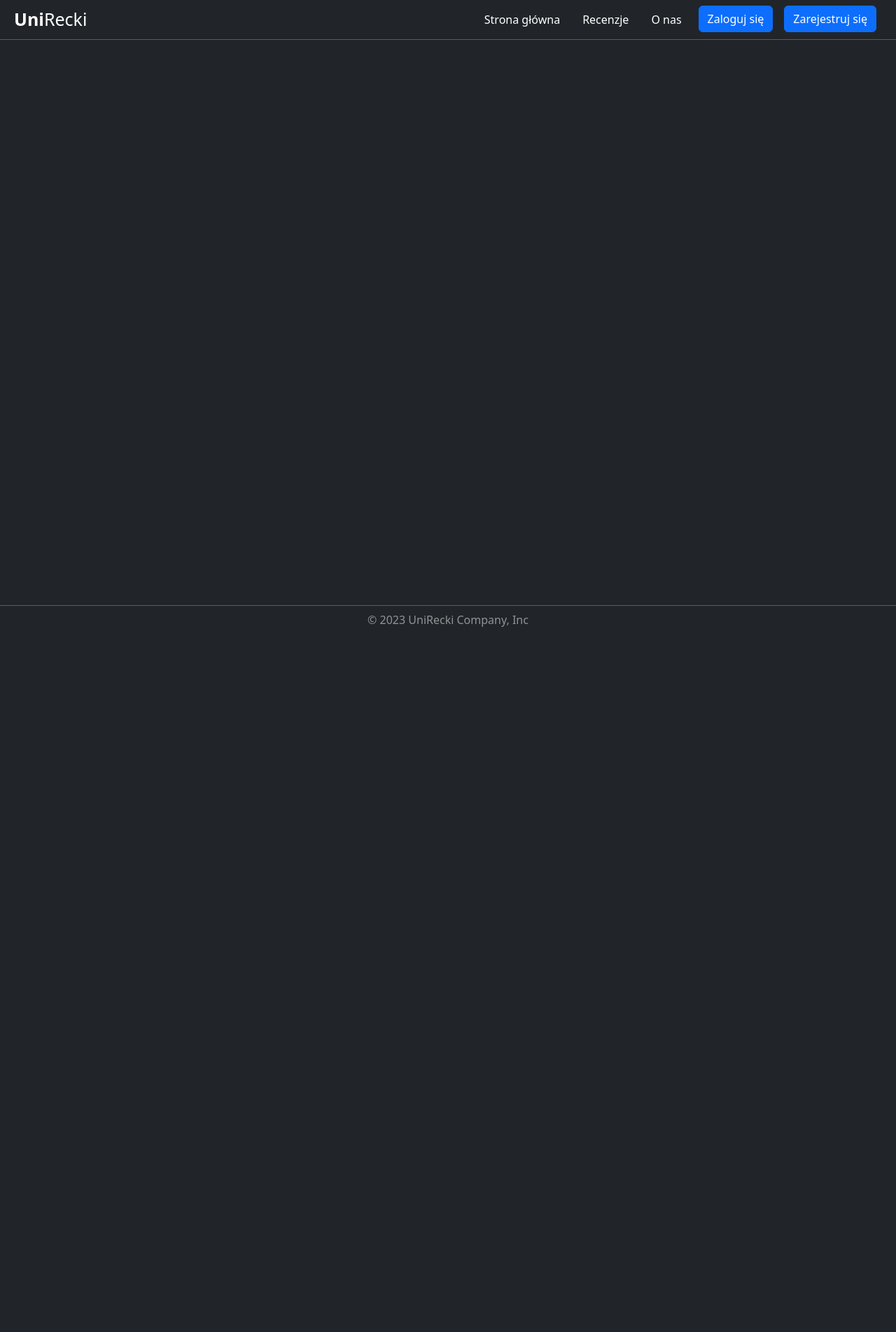
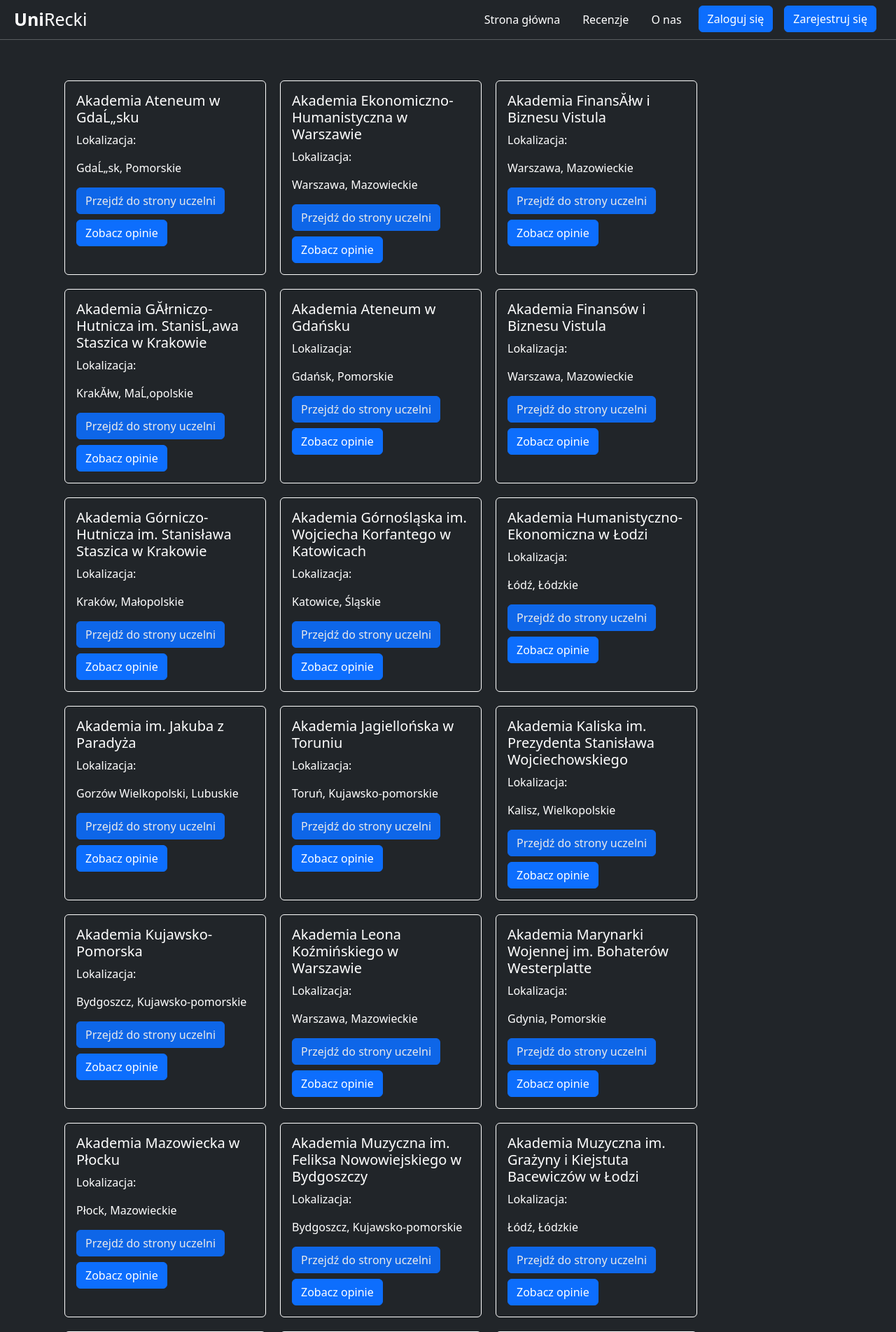
Before and after one commit to MateuszGrabarczyk/UniRecka---University-Reviews-Web-App-in-Django, a Django app: page /university/ in a window 1280 px wide. Shown: the top 1904 px of the page at 70% size. Before the commit the page ends 896 px from the top, so only its background shows below. Run offline with Django 4.2, Linux system fonts and the light colour scheme; data comes from the database, SQL or seed files in the repository.

Commit message:
✨Style university list and list all universities from database

```diff
--- a/unirecka/universities/static/universities/university_list.css
+++ b/unirecka/universities/static/universities/university_list.css
@@ -0,0 +1,10 @@
+.card {
+    width: 18rem;
+    color: white;
+    border: 1px solid white;
+    margin: 10px;
+}
+
+.opacity_lower {
+    opacity: 0.9;
+}
--- a/unirecka/universities/templates/universities/university_list.html
+++ b/unirecka/universities/templates/universities/university_list.html
@@ -7,4 +7,18 @@
     Uczelnie
 {% endblock title %}
 {% block content %}
+    <div class="container mt-5 d-flex flex-wrap">
+        {% for university in universities %}
+            <div class="card bg-dark">
+                <div class="card-body">
+                    <h5 class="card-title">{{ university.name }}</h5>
+                    {% comment %} <h6 class="card-subtitle mb-2 text-body-secondary">Card subtitle</h6> {% endcomment %}
+                    <p class="card-text">Lokalizacja:</p>
+                    <p>{{ university.city }}, {{ university.voivodeship | capfirst }}</p>
+                    <a href="#" class="btn btn-primary opacity_lower">Przejdź do strony uczelni</a>
+                    <a href="#" class="btn btn-primary mt-2">Zobacz opinie</a>
+                </div>
+            </div>
+        {% endfor %}
+    </div>
 {% endblock content %}
```
